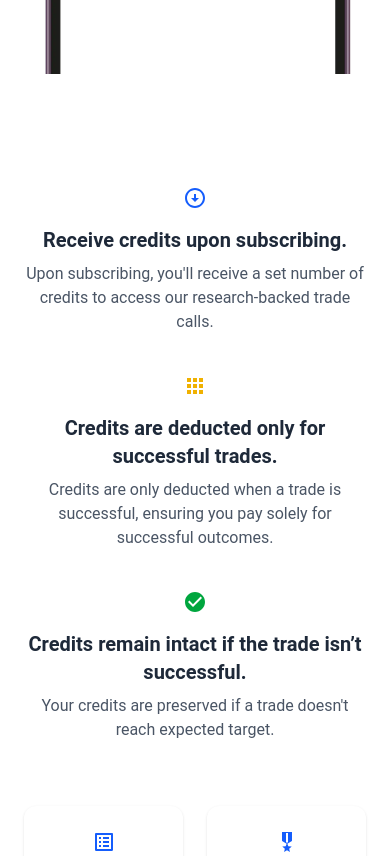
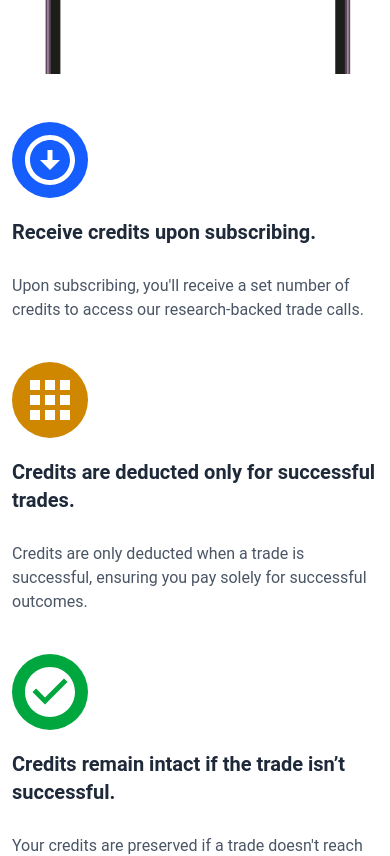
Before and after one commit to Coader-Sasmi/Dalal-Street, a Next.js app: page / in a window 390 px wide. Shown: the part 1720-2576 px from the top of the page. Built offline with nearby package versions, Linux system fonts and the light colour scheme.

Commit message:
CreditsFeatures responsive done

```diff
--- a/src/components/home/CreditsFeatures.tsx
+++ b/src/components/home/CreditsFeatures.tsx
@@ -4,35 +4,40 @@ import { Apps, ArrowCircleDown, CheckCircle, EmojiObjects, Groups, ListAlt, Mili
 
 export default function CreditsFeatures() {
   return (
-    <section className="bg-white py-16 px-6 lg:px-20">
-      <div className="max-w-7xl mx-auto">
+    <section className="main-container">
 
         {/* Top Features */}
-        <div className="grid grid-cols-1 md:grid-cols-3 gap-10 text-center">
+        <div className="grid grid-cols-1 lg:grid-cols-3 md:grid-cols-2 gap-10 text-center">
 
           {/* Feature 1 */}
-          <div>
-            <ArrowCircleDown className="text-blue-600 text-6xl mx-auto mb-4" />
-            <h3 className="text-xl font-bold text-gray-800">Receive credits upon subscribing.</h3>
-            <p className="mt-2 text-gray-600">
+          <div className="flex flex-col justify-start items-start gap-5">
+            <div className="bg-blue-600 rounded-full p-2 w-fit">
+            <ArrowCircleDown className="text-white text-6xl!" />
+            </div>
+            <h3 className="text-xl text-start font-bold text-gray-800">Receive credits upon subscribing.</h3>
+            <p className="mt-2 text-gray-600 text-start">
               {`Upon subscribing, you'll receive a set number of credits to access our research-backed trade calls.`}
             </p>
           </div>
 
           {/* Feature 2 */}
-          <div>
-            <Apps className="text-yellow-500 text-6xl mx-auto mb-4" />
-            <h3 className="text-xl font-bold text-gray-800">Credits are deducted only for successful trades.</h3>
-            <p className="mt-2 text-gray-600">
-              Credits are only deducted when a trade is successful, ensuring you pay solely for successful outcomes.
+            <div className="flex flex-col justify-start items-start gap-5">
+            <div className="bg-yellow-600 rounded-full p-2 w-fit">
+            <Apps className="text-white text-6xl!" />
+            </div>
+            <h3 className="text-xl text-start font-bold text-gray-800">Credits are deducted only for successful trades.</h3>
+            <p className="mt-2 text-gray-600 text-start">
+              {`Credits are only deducted when a trade is successful, ensuring you pay solely for successful outcomes.`}
             </p>
           </div>
 
           {/* Feature 3 */}
-          <div>
-            <CheckCircle className="text-green-600 text-6xl mx-auto mb-4" />
-            <h3 className="text-xl font-bold text-gray-800">Credits remain intact if the trade isn’t successful.</h3>
-            <p className="mt-2 text-gray-600">
+            <div className="flex flex-col justify-start items-start gap-5">
+            <div className="bg-green-600 rounded-full p-2 w-fit">
+            <CheckCircle className="text-white text-6xl!" />
+            </div>
+            <h3 className="text-xl text-start font-bold text-gray-800">Credits remain intact if the trade isn’t successful.</h3>
+            <p className="mt-2 text-gray-600 text-start">
               {`Your credits are preserved if a trade doesn't reach expected target.`}
             </p>
           </div>
@@ -65,7 +70,6 @@ export default function CreditsFeatures() {
           </div>
         </div>
 
-      </div>
     </section>
   );
 }
```
